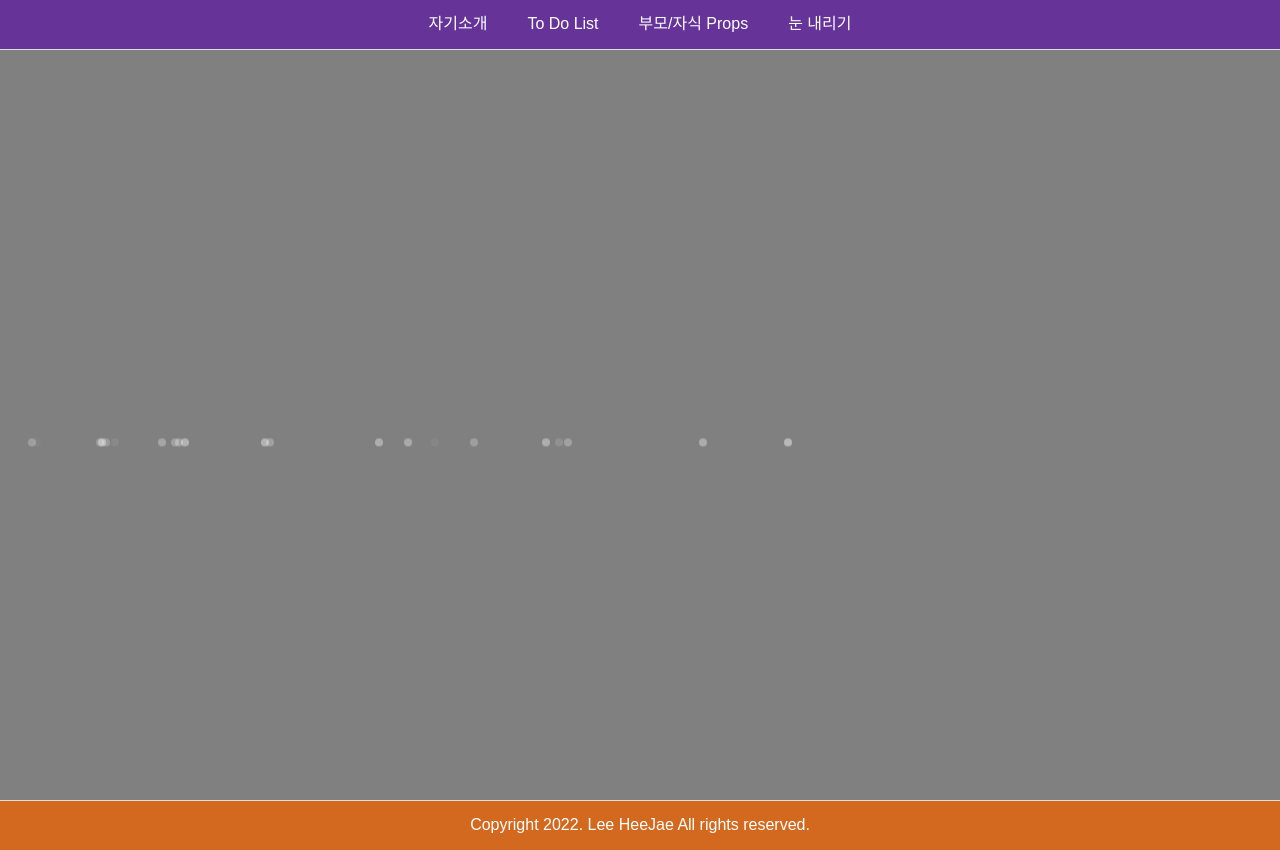
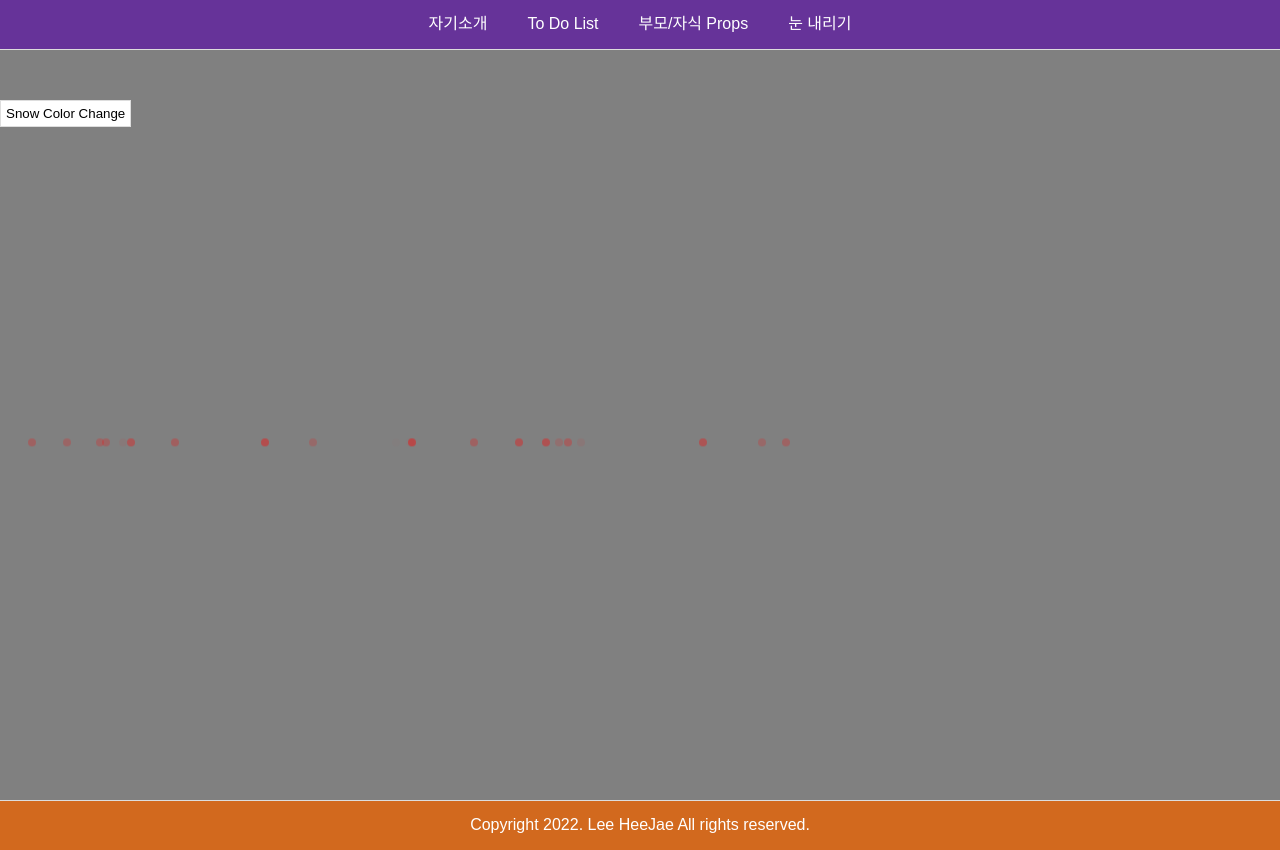
Before and after one commit to heejae0811/react-study, a React (Create React App) app: page /snow in a window 1280 px wide. Built offline with nearby package versions, Linux system fonts and the light colour scheme.

Commit message:
눈 색 변경

```diff
--- a/src/component/snow/Snowflake.js
+++ b/src/component/snow/Snowflake.js
@@ -1,4 +1,4 @@
-const Snowflake = (props) => {
+const Snowflake = ({active}) => {
   const makeSnowflake = () => {
     const MIN_DURATION = 10
     const duration = Math.random() * 20 + MIN_DURATION
@@ -9,14 +9,16 @@ const Snowflake = (props) => {
     }, (duration + delay) * 1000)
   }
 
-  const snowStyle = {
-    position: `absolute`,
-    top: 0,
+  const whiteSnowStyle = {
     left: `${Math.random() * window.screen.width}px`,
-    width: `8px`,
-    height: `8px`,
-    borderRadius: `50%`,
-    backgroundColor: `#fff`,
+    backgroundColor: `blue`,
+    opacity: Math.random(),
+    animation: `fall 10s linear`
+  }
+
+  const blackSnowStyle = {
+    left: `${Math.random() * window.screen.width}px`,
+    backgroundColor: `red`,
     opacity: Math.random(),
     animation: `fall 10s linear`
   }
@@ -25,7 +27,7 @@ const Snowflake = (props) => {
     <>
       <div
         className="snowflake"
-        style={snowStyle}/>
+        style={active ? whiteSnowStyle : blackSnowStyle}/>
     </>
   )
 }
--- a/src/pages/snow/index.js
+++ b/src/pages/snow/index.js
@@ -1,17 +1,27 @@
-// import {useState} from 'react'
+import {useState} from 'react'
 import Snowflake from '../../component/snow/Snowflake'
 import './index.scss'
 
+
 function SnowPage() {
   const snowList = [0, 1, 2, 3, 4, 5, 6, 7, 8, 9, 10, 11, 12, 13, 14, 15, 16, 17, 18, 19, 20]
+  const [active, isActive] = useState(false)
+
+  const showThemeChange = () => {
+    isActive(!active)
+  }
 
   return (
     <div className="snow-page">
-      <Snowflake/>
+      <button onClick={showThemeChange}>Snow Color Change</button>
 
       {
         snowList.map((item, i) => (
-          <Snowflake key={`snow-${i}`}/>
+          <Snowflake
+            key={`snow-${i}`}
+            active={active}
+            isActive={isActive}
+          />
         ))
       }
     </div>
--- a/src/pages/snow/index.scss
+++ b/src/pages/snow/index.scss
@@ -1,5 +1,19 @@
 .snow-page {
   background-color: gray !important;
+
+  button {
+    padding: 5px;
+    border: 1px solid #ddd;
+    background-color: #fff;
+  }
+
+  .snowflake {
+    position: absolute;
+    top: 0;
+    width: 8px;
+    height: 8px;
+    border-radius: 50%;
+  }
 }
 
 @keyframes fall {
```
